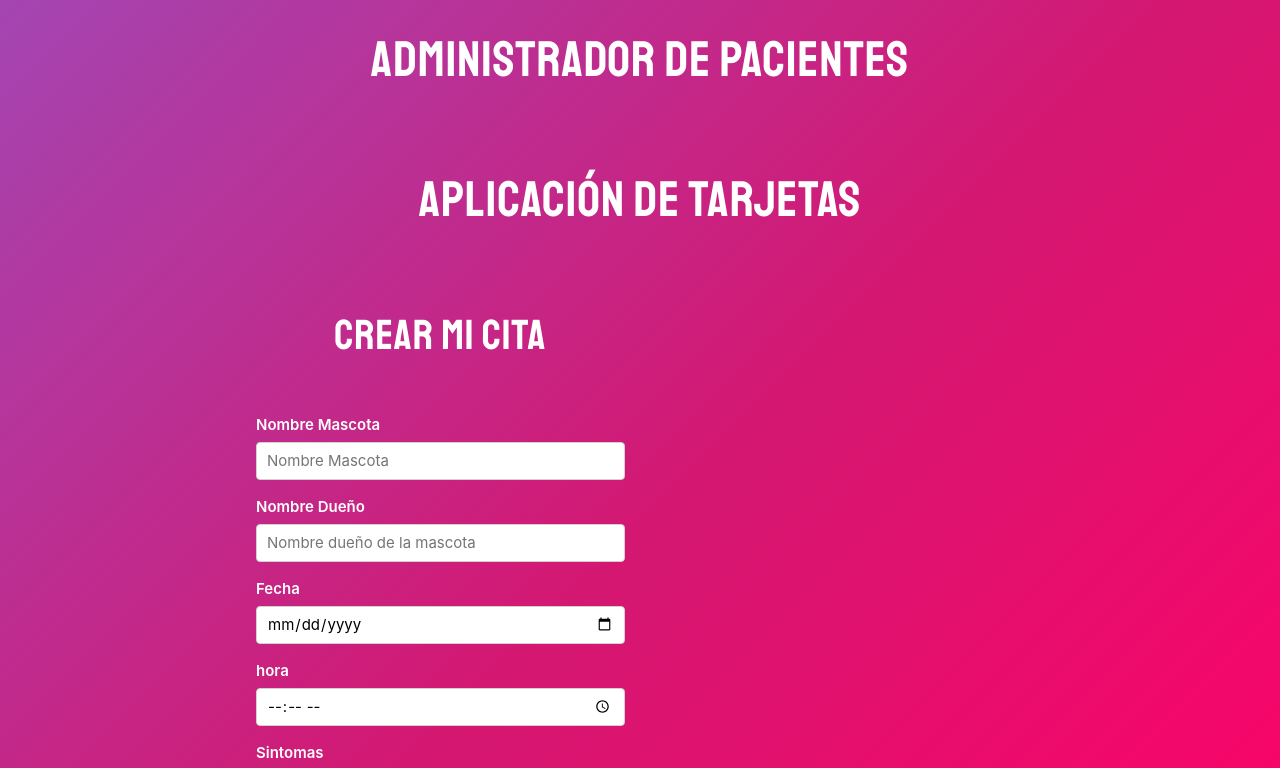
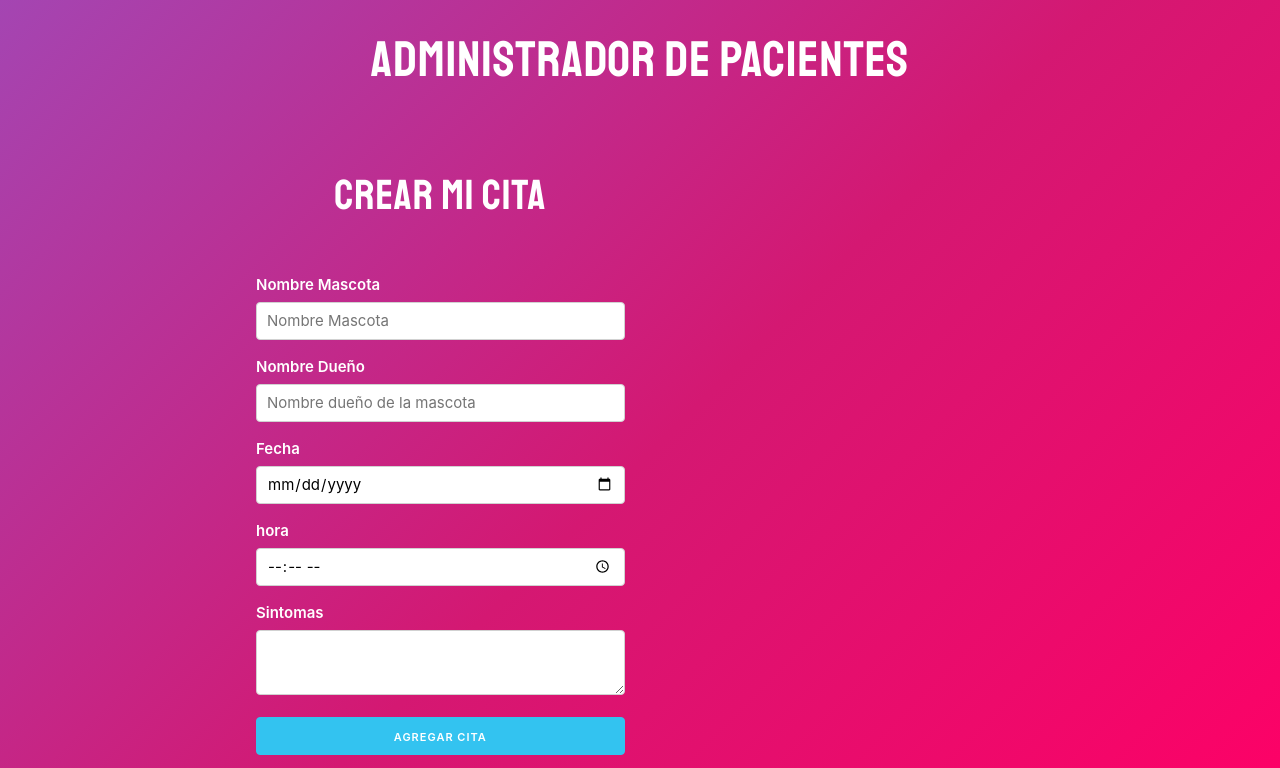
Before and after one commit to luliwarem/TP04-GestorCitas, a React (Create React App) app: page / in a window 1280 px wide. Shown: the top 768 px of the page. Built offline with nearby package versions, Linux system fonts and the light colour scheme.

Commit message:
terminadoo

```diff
--- a/src/App.js
+++ b/src/App.js
@@ -22,17 +22,14 @@ export default function App() {
     return (<>
 
         <div className="App container mt-5">
-            <h1 className="text-center mb-4 titulo">Aplicación de Tarjetas</h1>
             <Form onTomarDatos={TomarDatos} />
-            <div className="row justify-content-center mt-4">
                 {tarjetas.map((tarjeta) => (
                     <Citas
                         key={tarjeta.id}
                         datosAMostrar={tarjeta.contenido}
-                        onEliminarCita={() => eliminarTarjeta(tarjeta.id)}
+                        onEliminar={() => eliminarTarjeta(tarjeta.id)}
                     />
                 ))}
-            </div>
         </div>
     </>
     )
--- a/src/citas.js
+++ b/src/citas.js
@@ -1,21 +1,40 @@
 import React from 'react';
+import "./App.css";
+
+
 
 const Cita = ({ datosAMostrar, onEliminar }) => {
 
   const handleEliminar = () => {
+
     onEliminar();
+
   };
 
+
+
   return (
-    <div className="tarjeta" >
+    <div className="one-half column">
+      <h2>Administra tus citas</h2>
+      <div className="cita">
+
       <p>Mascota: <span>{datosAMostrar.nombreMascota}</span></p>
-      <p>Dueño: <span>{datosAMostrar.nombreDueño}</span></p>
-      <p>Fecha: <span>{datosAMostrar.fecha}</span></p>
-      <p>Hora: <span>{datosAMostrar.hora}</span></p>
-      <p>Sintomas: <span>{datosAMostrar.sintomas}</span></p>
+
+        <p>Dueño: <span>{datosAMostrar.nombreDueño}</span></p>
+
+        <p>Fecha: <span>{datosAMostrar.fecha}</span></p>
+
+        <p>Hora: <span>{datosAMostrar.hora}</span></p>
+
+        <p>Sintomas: <span>{datosAMostrar.sintomas}</span></p>
+
       <button onClick={handleEliminar}>Eliminar</button>
+      </div>
+
     </div>
+
   );
+
 };
 
 
```
